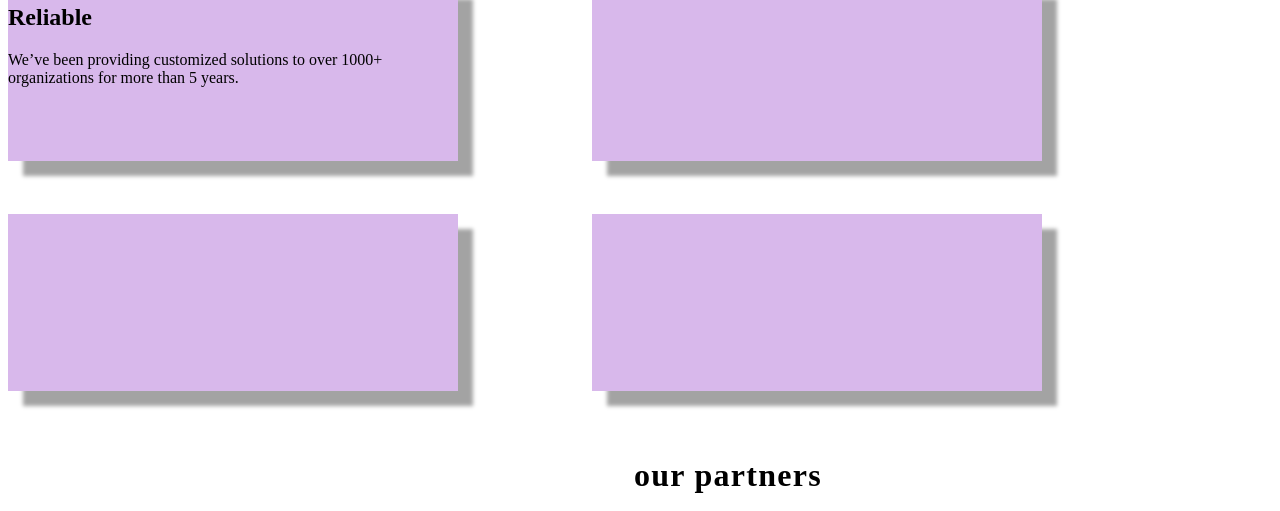
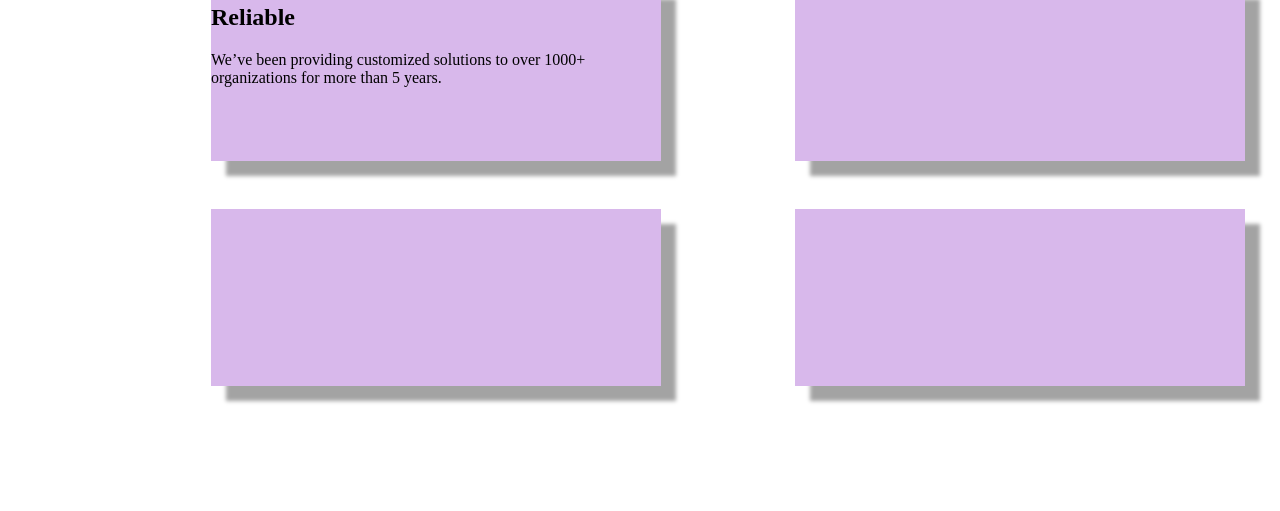
Before and after one commit to ManiGymnast/sample, a plain HTML site: page Test.html in a window 1280 px wide. Shown: the part 689-1200 px from the top of the page. Drawn offline with Linux system fonts and the light colour scheme.

Commit message:
center the vision

```diff
--- a/Test.html
+++ b/Test.html
@@ -47,6 +47,7 @@
 
         </div>
         <div id="vision">
+            <div id="vi_c">
             <div id="vi_p">
             <div class="vi">
                 <h2>Reliable</h2>
@@ -68,6 +69,7 @@ more than 5 years.
             <div class="vi">
 
             </div>
+        </div>
         </div>
             <div id="our_partner">
                 <div id="center_p">
--- a/main.css
+++ b/main.css
@@ -110,6 +110,18 @@ gap: 0px;
 opacity: 0px;
 
 }
+#vi_c{
+display: flex;
+justify-content: center;
+width: 1440px;
+height: 600px;
+top: 662px;
+left: 3px;
+gap: 0px;
+opacity: 0px;
+
+
+}
 #vi_p{
 display:flex;
 justify-content: space-between;
@@ -119,7 +131,7 @@ height: 449px;
 gap: 0px;
 opacity: 0px;
 
-gap: 10px;
+
 
 
 }
```
